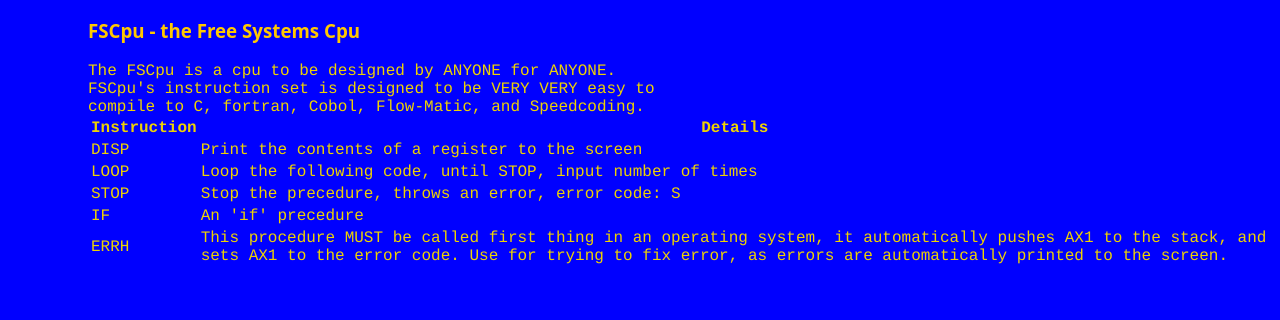
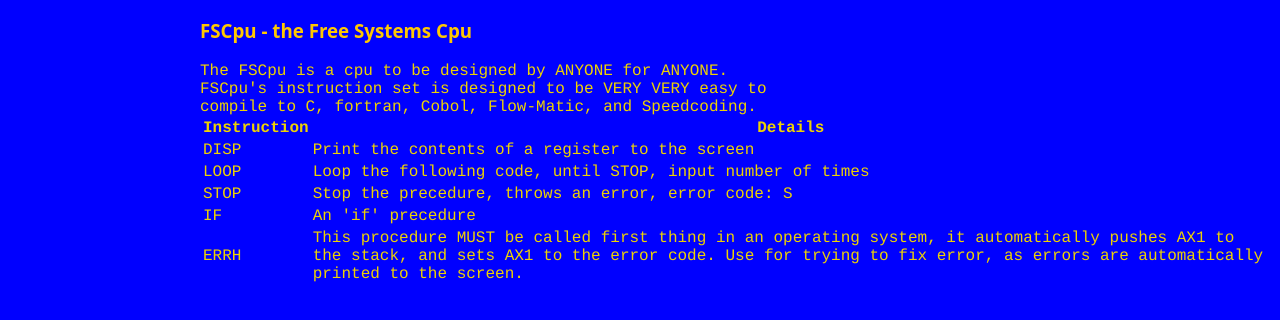
Before and after one commit to Mgr-Smith/FSCpu, a plain HTML site: page index.html in a window 1280 px wide. Shown: the part 72-392 px from the top of the page. Drawn offline with Linux system fonts and the light colour scheme.

Commit message:
Update index.html

```diff
--- a/index.html
+++ b/index.html
@@ -14,7 +14,7 @@
     <header>
       <h1>FSCpu <br> <span style="margin-left: 1em; font-size: 50%; font-style: italic; color:inherit;"> the processor for the people, by the people</span></h1>
     </header>
-    <article style="flex-basis: 60%; padding-left: 5em;">
+    <article style="flex-basis: 60%; padding-left: 12em;">
       <h3> FSCpu - the Free Systems Cpu</h3>
       The FSCpu is a cpu to be designed by ANYONE for ANYONE. <br>
       FSCpu's instruction set is designed to be VERY VERY easy to <br>
```
